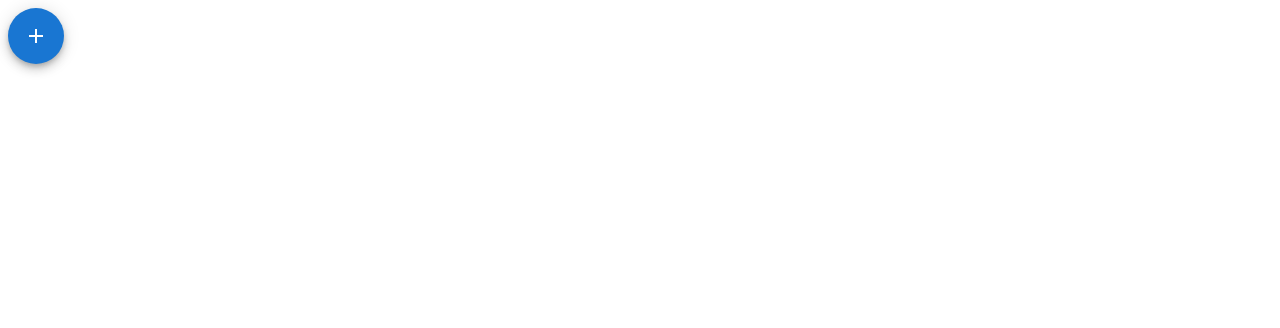
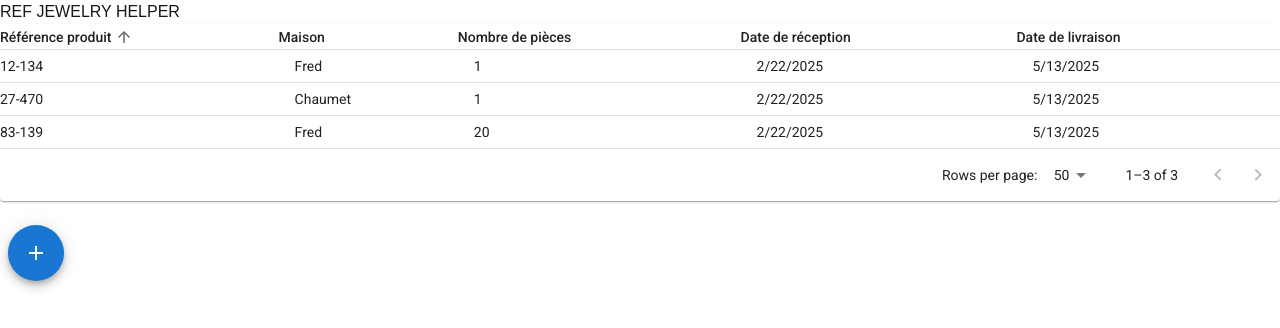
Before and after one commit to SurfingOwl/ref-jewelry, a Next.js app: page / in a window 1280 px wide. Shown: the top 328 px of the page. Built offline with nearby package versions, Linux system fonts and the light colour scheme; what @mui/material-nextjs would draw is missing.

Commit message:
feat(datatable): datatable base implementation

```diff
--- a/src/app/page.tsx
+++ b/src/app/page.tsx
@@ -7,6 +7,7 @@ import {RefProduct} from "@/models/RefProduct";
 import {FloatingButton} from "@/components/FloatingButton";
 import {ModalGen} from "@/components/ModalGen";
 import {Header} from "@/components/Header";
+import {DataTable} from "@/components/DataTable";
 
 export default function Home() {
   const [open, setOpen] = useState(false);
@@ -18,14 +19,15 @@ export default function Home() {
     [open, products, refProducts]);
 
   return (
-    <>
+    <div className="flex flex-col items-center justify-center w-full">
       <Header/>
       <Context.Provider value={contextValue}>
-        <div className="relative">
+        <div className="relative flex w-full justify-center m-2 p-3">
+          <DataTable />
           <FloatingButton/>
           <ModalGen/>
         </div>
       </Context.Provider>
-    </>
+    </div>
   );
 }
--- /dev/null
+++ b/src/components/DataTable.tsx
@@ -0,0 +1,196 @@
+import {Product} from "@/models/Product";
+import {MouseEvent, useMemo, useState} from "react";
+import {
+  Box,
+  Paper,
+  Table,
+  TableBody,
+  TableCell,
+  TableContainer,
+  TableHead,
+  TablePagination,
+  TableRow,
+  TableSortLabel
+} from "@mui/material";
+import {visuallyHidden} from "@mui/utils";
+import {getComparator} from "@/components/DataTable.utils";
+import {products} from "@/models/mockrefs";
+
+export type Order = 'asc' | 'desc';
+
+type HeadCell = {
+  id: keyof Product;
+  label: string;
+  numeric: boolean;
+}
+
+type EnhancedTableProps = {
+  onRequestSort: (event: MouseEvent<unknown>, property: keyof Product) => void;
+  order: Order;
+  orderBy: string;
+  rowCount: number;
+}
+
+const headCells: readonly HeadCell[] = [
+  {
+    id: 'name',
+    numeric: false,
+    label: 'Référence produit',
+  },
+  {
+    id: 'company',
+    numeric: false,
+    label: 'Maison',
+  },
+  {
+    id: 'count',
+    numeric: false,
+    label: 'Nombre de pièces',
+  },
+  {
+    id: 'receptionDate',
+    numeric: false,
+    label: 'Date de réception',
+  },
+  {
+    id: 'deliveryDate',
+    numeric: false,
+    label: 'Date de livraison',
+  },
+];
+
+const EnhancedTableHead = (props: EnhancedTableProps) => {
+  const {order, orderBy, onRequestSort} =
+    props;
+  const createSortHandler =
+    (property: keyof Product) => (event: MouseEvent<unknown>) => {
+      onRequestSort(event, property);
+    };
+
+  return (
+    <TableHead>
+      <TableRow>
+        {headCells.map(headCell => (
+          <TableCell key={headCell.id}
+                     align="left"
+                     padding={"none"}
+                     sortDirection={orderBy === headCell.id ? order : false}>
+            <TableSortLabel active={orderBy === headCell.id}
+                            direction={orderBy === headCell.id ? order : 'asc'}
+                            onClick={createSortHandler(headCell.id)}>
+              {headCell.label}
+              {orderBy === headCell.id ? (
+                <Box component='span' sx={visuallyHidden}>
+                  {order === 'desc' ? 'sorted descending' : 'sorted ascending'}
+                </Box>
+              ) : null}
+            </TableSortLabel>
+          </TableCell>
+        ))}
+      </TableRow>
+    </TableHead>
+  );
+};
+
+export const DataTable = () => {
+  // const {products} = useContext(Context);
+
+  const [order, setOrder] = useState<Order>('asc');
+  const [orderBy, setOrderBy] = useState<keyof Product>('name');
+  const [page, setPage] = useState(0);
+  const [rowsPerPage, setRowsPerPage] = useState(50);
+
+  const handleRequestSort = (
+    event: MouseEvent<unknown>,
+    property: keyof Product,
+  ) => {
+    const isAsc = orderBy === property && order === 'asc';
+    setOrder(isAsc ? 'desc' : 'asc');
+    setOrderBy(property);
+  };
+
+  const handleChangePage = (event: unknown, newPage: number) => {
+    setPage(newPage);
+  };
+
+  const handleChangeRowsPerPage = (event: React.ChangeEvent<HTMLInputElement>) => {
+    setRowsPerPage(parseInt(event.target.value, 10));
+    setPage(0);
+  };
+
+  const emptyRows =
+    page > 0 ? Math.max(0, (1 + page) * rowsPerPage - products.length) : 0;
+
+  const visibleRows = useMemo(
+    () =>
+      [...products]
+        .sort(getComparator(order, orderBy))
+        .slice(page * rowsPerPage, page * rowsPerPage + rowsPerPage),
+    [order, orderBy, page, rowsPerPage],
+  );
+
+  return (
+    <Box sx={{width: '100%'}}>
+      <Paper sx={{width: '100%', mb: 2}}>
+        <TableContainer>
+          <Table
+            sx={{minWidth: 750}}
+            aria-labelledby="tableTitle"
+            size="small"
+          >
+            <EnhancedTableHead
+              order={order}
+              orderBy={orderBy}
+              onRequestSort={handleRequestSort}
+              rowCount={products.length}
+            />
+            <TableBody>
+              {visibleRows.map((row, index) => {
+                const labelId = `enhanced-table-checkbox-${index}`;
+
+                return (
+                  <TableRow
+                    hover
+                    tabIndex={-1}
+                    key={row.id}
+                  >
+                    <TableCell
+                      component="th"
+                      id={labelId}
+                      scope="row"
+                      padding="none"
+                      align="left"
+                    >
+                      {row.name}
+                    </TableCell>
+                    <TableCell align="left">{row.company}</TableCell>
+                    <TableCell align="left">{row.count}</TableCell>
+                    <TableCell align="left">{row.receptionDate.toLocaleDateString()}</TableCell>
+                    <TableCell align="left">{row.deliveryDate.toLocaleDateString()}</TableCell>
+                  </TableRow>
+                );
+              })}
+              {emptyRows > 0 && (
+                <TableRow
+                  style={{
+                    height: 33 * emptyRows,
+                  }}
+                >
+                  <TableCell colSpan={6}/>
+                </TableRow>
+              )}
+            </TableBody>
+          </Table>
+        </TableContainer>
+        <TablePagination
+          component="div"
+          count={products.length}
+          rowsPerPage={rowsPerPage}
+          page={page}
+          onPageChange={handleChangePage}
+          onRowsPerPageChange={handleChangeRowsPerPage}
+        />
+      </Paper>
+    </Box>
+  );
+};
--- /dev/null
+++ b/src/components/DataTable.utils.ts
@@ -0,0 +1,24 @@
+import {Order} from "@/components/DataTable";
+import {Product} from "@/models/Product";
+
+export function descendingComparator<T>(a: T, b: T, orderBy: keyof T) {
+  if (b[orderBy] < a[orderBy]) {
+    return -1;
+  }
+  if (b[orderBy] > a[orderBy]) {
+    return 1;
+  }
+  return 0;
+}
+
+export function getComparator<Key extends keyof Product>(
+  order: Order,
+  orderBy: Key,
+): (
+  a: { [key in Key]: number | string | Date },
+  b: { [key in Key]: number | string | Date },
+) => number {
+  return order === 'desc'
+    ? (a, b) => descendingComparator(a, b, orderBy)
+    : (a, b) => -descendingComparator(a, b, orderBy);
+}
--- a/src/components/Header.tsx
+++ b/src/components/Header.tsx
@@ -1,7 +1,9 @@
 export const Header = () => {
   return (
-    <div className="top-0 absolute flex ">
-      <h1></h1>
-    </div>
+    <header className="w-full flex justify-between z-10">
+      <div className="w-full flex gap-2">
+        <h1 className="self-center text-lg font-semibold">REF JEWELRY HELPER</h1>
+      </div>
+    </header>
   );
 }
--- a/src/models/Product.ts
+++ b/src/models/Product.ts
@@ -1,7 +1,8 @@
 export type Product = {
-  id?: string;
+  id: string;
   name: string;
   company: string;
+  type: string;
   count: number;
   receptionDate: Date;
   deliveryDate: Date;
--- /dev/null
+++ b/src/models/mockrefs.ts
@@ -0,0 +1,31 @@
+import {Product} from "./Product";
+
+export const products: Product[] = [
+  {
+    "id": "UUID-1",
+    "name": "12-134",
+    "company": "Fred",
+    "type": "CM",
+    "count": 1,
+    "receptionDate": new Date("Sat Feb 22 2025 09:52:08 GMT+0100 (heure normale d’Europe centrale)"),
+    "deliveryDate": new Date("Tue May 13 2025 10:33:22 GMT+0200 (heure d’été d’Europe centrale)"),
+  },
+  {
+    "id": "UUID-2",
+    "name": "83-139",
+    "company": "Fred",
+    "type": "Stock",
+    "count": 20,
+    "receptionDate": new Date("Sat Feb 22 2025 09:53:13 GMT+0100 (heure normale d’Europe centrale)"),
+    "deliveryDate": new Date("Tue May 13 2025 10:33:22 GMT+0200 (heure d’été d’Europe centrale)"),
+  },
+  {
+    "id": "UUID-3",
+    "name": "27-470",
+    "company": "Chaumet",
+    "type": "SAV",
+    "count": 1,
+    "receptionDate": new Date("Sat Feb 22 2025 09:53:37 GMT+0100 (heure normale d’Europe centrale)"),
+    "deliveryDate": new Date("Tue May 13 2025 10:33:22 GMT+0200 (heure d’été d’Europe centrale)"),
+  }
+]
```
Also changed, not shown: src/models/mockrefs.json (deleted, +0 -26 lines).
